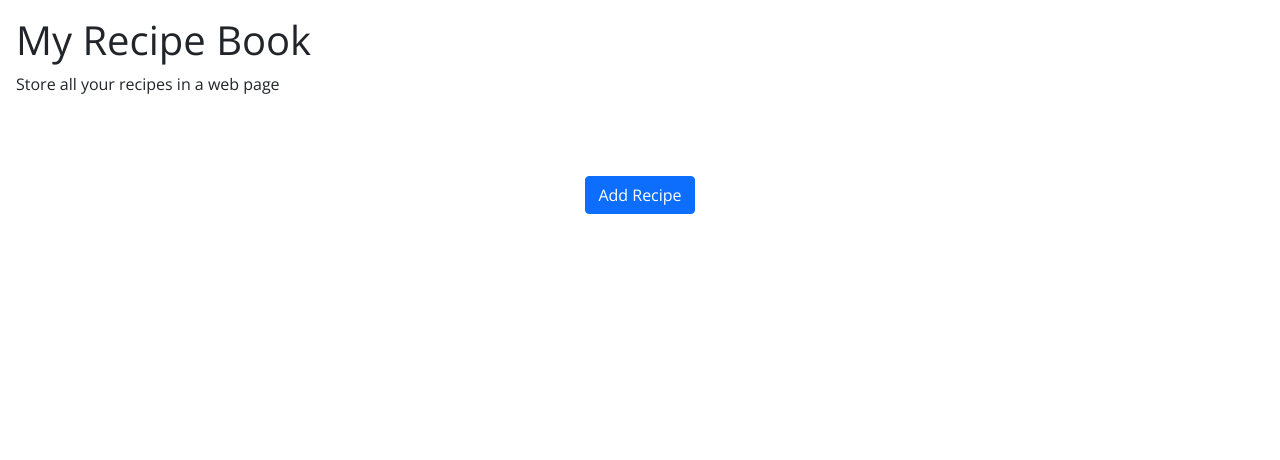
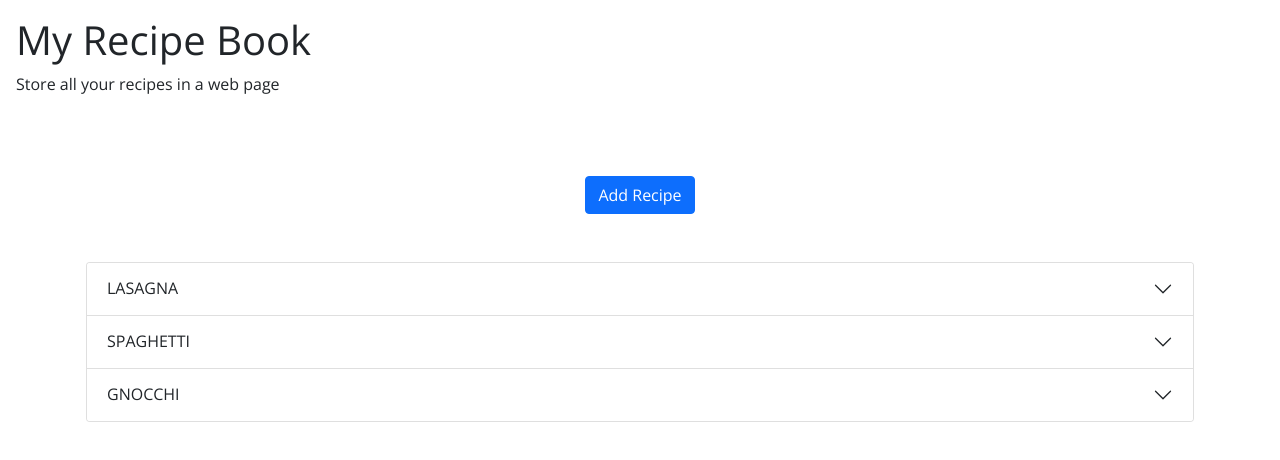
Before and after one commit to SebAnt86/recipe-book, a React (Create React App) app: page / in a window 1280 px wide. Shown: the top 460 px of the page. Built offline with nearby package versions, Linux system fonts and the light colour scheme.

Commit message:
add increase and decrease serves button

```diff
--- a/src/App.css
+++ b/src/App.css
@@ -28,12 +28,25 @@ body {
 }
 
 .btn-delete {
-  width: 3.5rem;
-  font-size: 2rem;
+  /* width: 3.5rem; */
+  font-size: 2.75rem;
+  border-radius: 10%;
   color: #f70808;
   cursor: pointer;
 }
 
+.btn-delete:hover {
+  border: 2px solid #f70808;
+}
+
+.btn-operators {
+  font-size: 1.7rem;
+  color: #0a652b;
+  cursor: pointer;
+}
+
+
+
 .validation-text {
     font-size: 0.75rem;
 }
--- a/src/App.js
+++ b/src/App.js
@@ -12,93 +12,93 @@ function App() {
 
 
   const [recipes, setRecipes] = useState([
-    // {
-    //   id: 1,
-    //   recipeName: "Lasagna",
-    //   prepTime: "20 mins",
-    //   cookingTime: "30 mins",
-    //   serves: 4,
-    //   ingredients: [
-    //     {
-    //       ingId: 4,
-    //       ingQty: 200,
-    //       unit: "ml",
-    //       ingName: "tomato",
-    //     },
-    //     {
-    //       ingId: 6,
-    //       ingQty: 200,
-    //       unit: "g",
-    //       ingName: "bechamel",
-    //     },
-    //     {
-    //       ingId: 6,
-    //       ingQty: 300,
-    //       unit: "g",
-    //       ingName: "cheese",
-    //     },
-    //   ],
-    //   method:
-    //     "Create a layer of the lasagna with tomato ragú, bechamel and cheese untul the top of the tray.",
-    // },
-    // {
-    //   id: 2,
-    //   recipeName: "Lasagna",
-    //   prepTime: "20 mins",
-    //   cookingTime: "30 mins",
-    //   serves: 4,
-    //   ingredients: [
-    //     {
-    //       ingId: 1,
-    //       ingQty: 200,
-    //       unit: "ml",
-    //       ingName: "tomato",
-    //     },
-    //     {
-    //       ingId: 2,
-    //       ingQty: 200,
-    //       unit: "g",
-    //       ingName: "bechamel",
-    //     },
-    //     {
-    //       ingId: 3,
-    //       ingQty: 300,
-    //       unit: "g",
-    //       ingName: "cheese",
-    //     },
-    //   ],
-    //   method:
-    //     "Create a layer of the lasagna with tomato ragú, bechamel and cheese untul the top of the tray.",
-    // },
-    // {
-    //   id: 3,
-    //   recipeName: "Lasagna",
-    //   prepTime: "20 mins",
-    //   cookingTime: "30 mins",
-    //   serves: 4,
-    //   ingredients: [
-    //     {
-    //       ingId: 7,
-    //       ingQty: 200,
-    //       unit: "ml",
-    //       ingName: "tomato",
-    //     },
-    //     {
-    //       ingId: 8,
-    //       ingQty: 200,
-    //       unit: "g",
-    //       ingName: "bechamel",
-    //     },
-    //     {
-    //       ingId: 9,
-    //       ingQty: 300,
-    //       unit: "g",
-    //       ingName: "cheese",
-    //     },
-    //   ],
-    //   method:
-    //     "Create a layer of the lasagna with tomato ragú, bechamel and cheese untul the top of the tray.",
-    // },
+    {
+      id: 1,
+      recipeName: "Lasagna",
+      prepTime: "20 mins",
+      cookingTime: "30 mins",
+      serves: 4,
+      ingredients: [
+        {
+          ingId: 4,
+          qty: 200,
+          unit: "ml",
+          ingName: "tomato",
+        },
+        {
+          ingId: 6,
+          qty: 200,
+          unit: "g",
+          ingName: "bechamel",
+        },
+        {
+          ingId: 7,
+          qty: 300,
+          unit: "g",
+          ingName: "cheese",
+        },
+      ],
+      method:
+        "Create a layer of the lasagna with tomato ragú, bechamel and cheese untul the top of the tray.",
+    },
+    {
+      id: 2,
+      recipeName: "Spaghetti",
+      prepTime: "20 mins",
+      cookingTime: "30 mins",
+      serves: 4,
+      ingredients: [
+        {
+          ingId: 1,
+          qty: 200,
+          unit: "ml",
+          ingName: "tomato",
+        },
+        {
+          ingId: 2,
+          qty: 200,
+          unit: "g",
+          ingName: "bechamel",
+        },
+        {
+          ingId: 3,
+          qty: 300,
+          unit: "g",
+          ingName: "cheese",
+        },
+      ],
+      method:
+        "Create a layer of the lasagna with tomato ragú, bechamel and cheese until the top of the tray.",
+    },
+    {
+      id: 3,
+      recipeName: "Gnocchi",
+      prepTime: "20 mins",
+      cookingTime: "30 mins",
+      serves: 4,
+      ingredients: [
+        {
+          ingId: 7,
+          qty: 200,
+          unit: "ml",
+          ingName: "tomato",
+        },
+        {
+          ingId: 8,
+          qty: 200,
+          unit: "g",
+          ingName: "bechamel",
+        },
+        {
+          ingId: 9,
+          qty: 300,
+          unit: "g",
+          ingName: "cheese",
+        },
+      ],
+      method:
+        "Create a layer of the lasagna with tomato ragú, bechamel and cheese untul the top of the tray.",
+    },
   ]);
 
 
@@ -122,13 +122,11 @@ function App() {
       <ShowAddForm onAdd={() => setShowAddRecipe(!showAddRecipe)} />
       {showAddRecipe && (
         <AddRecipe
-          // ingredients={ingredients}
-          // deleteIngredient={deleteIngredient}
-          // addIngredient={addIngredient}
+        key={recipes.id}
           addRecipe={addRecipe}
         />
       )}
-      <Recipes recipes={recipes} deleteRecipe={deleteRecipe} key={recipes.id} />
+      <Recipes recipes={recipes} setRecipes={setRecipes} deleteRecipe={deleteRecipe} key={recipes.id} />
     </div>
   );
 }
--- a/src/components/Recipes.js
+++ b/src/components/Recipes.js
@@ -1,11 +1,24 @@
+import { useState } from "react";
+
 import Accordion from "react-bootstrap/Accordion";
 import Container from "react-bootstrap/Container";
 import Row from "react-bootstrap/Row";
 import Col from "react-bootstrap/Col";
+//import Button from "react-bootstrap/Button";
 
 import { ImBin } from "react-icons/im";
+import { IoMdAddCircleOutline } from "react-icons/io";
+import { HiOutlineMinusCircle } from "react-icons/hi";
 
-function Recipes({ recipes, deleteRecipe }) {
+function Recipes({ recipes, setRecipes, deleteRecipe }) {
+  // const [servesCount, setServesCount] = useState();
+
+  // const increaseServes = (serves) => {
+  //    return serves++;
+  // };
+
+  // const decreaseServes = () => {};
+
   return (
     <>
       <Container className="mb-3">
@@ -35,7 +48,11 @@ function Recipes({ recipes, deleteRecipe }) {
                     <h4>Ingredients</h4>
                     <Container className="ps-0 mt-4 d-flex justify-content-between">
                       <h6>Number of servings</h6>
-                      <div>+ 4 -</div>
+                      <div>
+                        <HiOutlineMinusCircle className="btn-operators" />
+                        <span className="mx-1">{recipe.serves}</span>
+                        <IoMdAddCircleOutline className="btn-operators" />
+                      </div>
                     </Container>
                     {recipe.ingredients.length > 0 ? (
                       recipe.ingredients.map((ingr) => (
```
